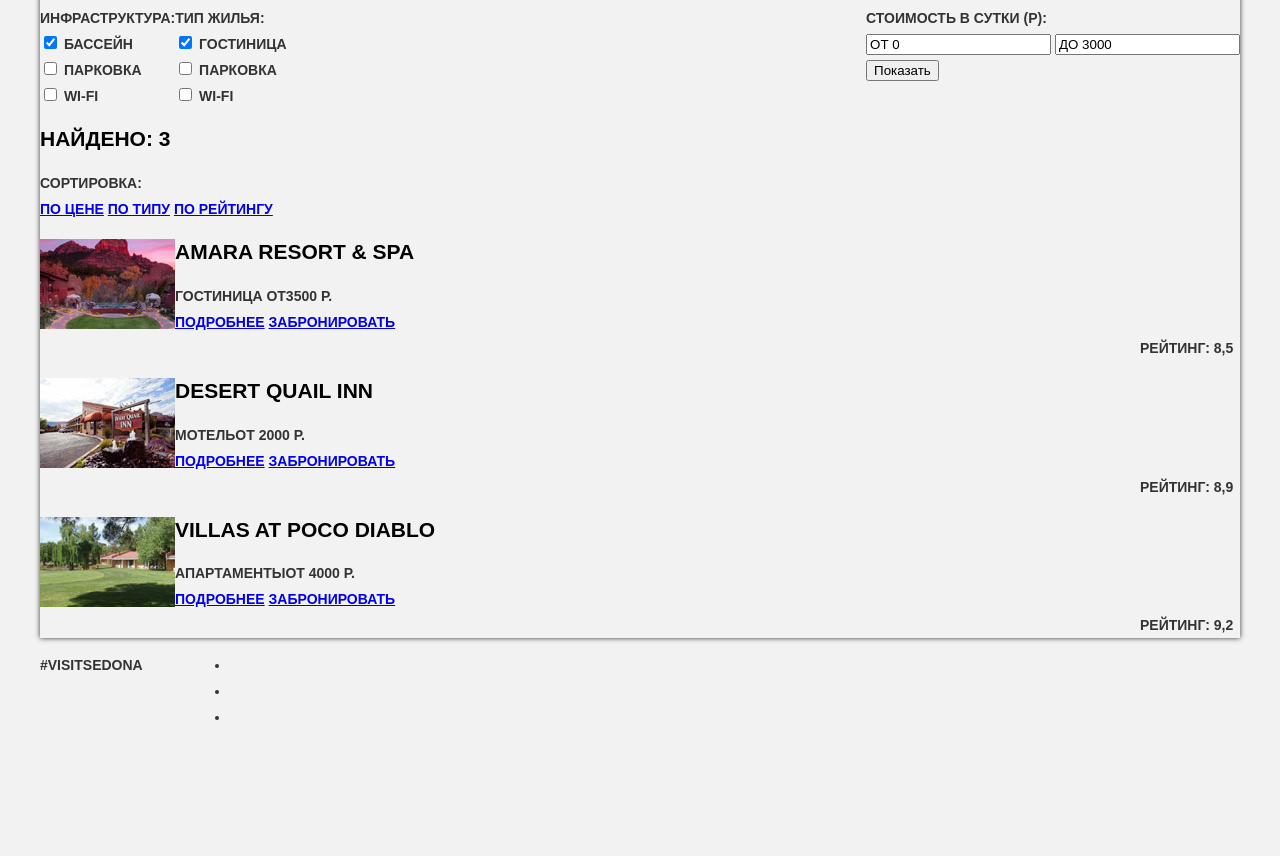
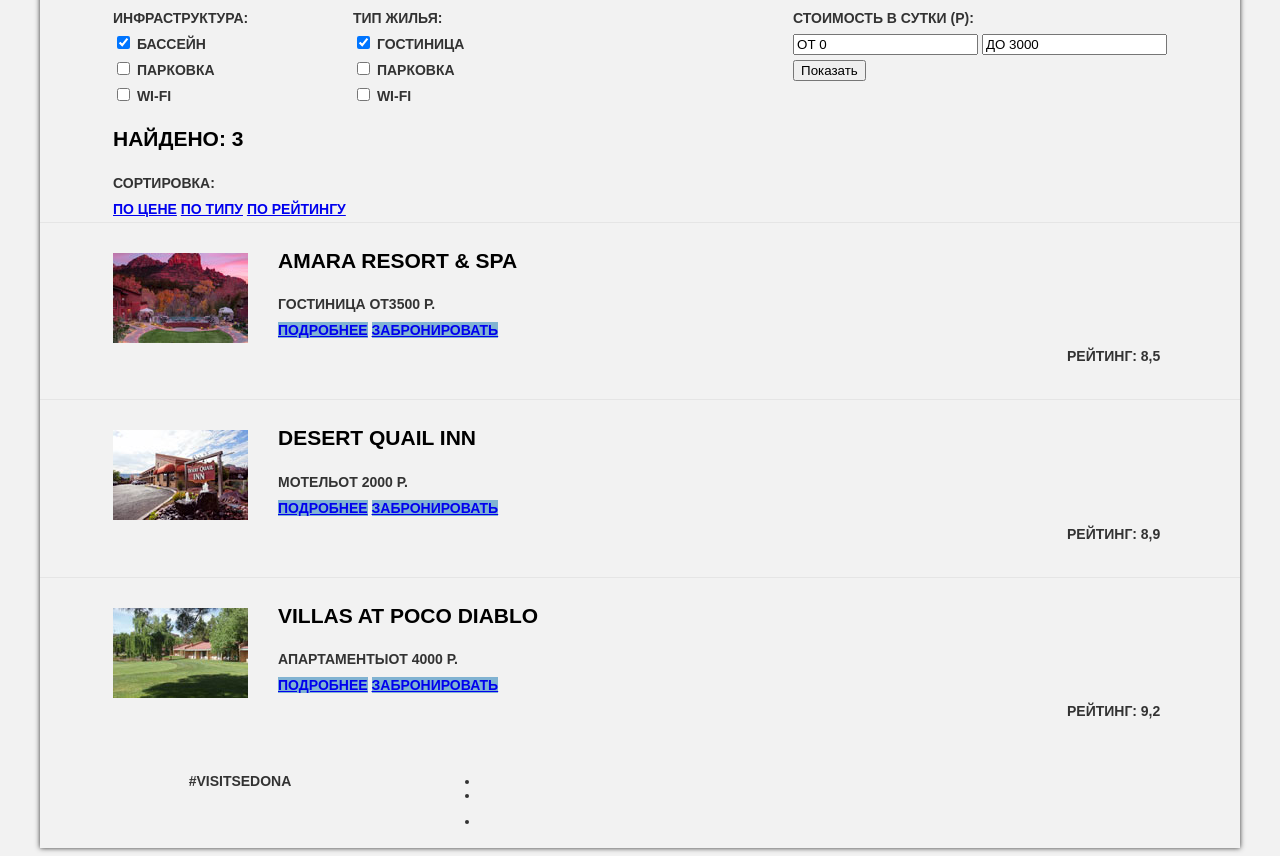
Before and after one commit to kovarnyirus/215150-sedona, a plain HTML site: page catalog.html in a window 1280 px wide. Shown: the part 205-1061 px from the top of the page. Before the commit the page ends 949 px from the top, so only its background shows below. Drawn offline with Linux system fonts and the light colour scheme.

Commit message:
сетки catalog

```diff
--- a/catalog.html
+++ b/catalog.html
@@ -143,20 +143,20 @@
         </div>
       </div>
     </div>
-    <footer class="main-footer">
+    <footer class="main-footer clearfix">
       <div class="Hashtag">
         <p>#visitSEDONA</p>
       </div>
       <div class="social-ico">
         <ul>
           <li>
-            <a href="tw-ico"></a>
+            <a href="tw-ico"><span class="tw-ico"></span></a>
           </li>
           <li>
-            <a href="fb-ico"></a>
+            <a href="fb-ico"><span class="fb-ico"></span></a>
           </li>
           <li>
-            <a href="ut-ico"></a>
+            <a href="ut-ico"><span class="ut-ico"></span></a>
           </li>
         </ul>
       </div>
--- a/css/style.css
+++ b/css/style.css
@@ -134,23 +134,36 @@ h2 {
 
 .Hashtag{
   float: left;
-  width: 150px;
+  width: 400px;
+  text-align: center;
 }
 .social-ico{
   float: left;
-  width: 166px;
+  width: 400px;
 }
 .academy-lable{
   float: right;
-  width: 200px;
+  width: 400px;
 }
-
+.tw-ico{
+  display: block;
+  width:
+}
 
 /* catalog */
 
-
+.header-result{
+  padding-left: 73px;
+  padding-right: 73px;
+}
 .infrastructure{
   float: left;
+  width: 240px;
+
+}
+.filter{
+padding-left: 73px;
+padding-right: 73px;
 }
 .filter-cost{
   float: right;
@@ -160,8 +173,22 @@ h2 {
 }
 .photo-hotel{
   float: left;
+  padding-right: 30px;
 }
 .hotel-rating{
   float: right;
   width: 100px;
 }
+.result-content{
+  padding-left: 73px;
+  padding-right: 73px;
+  padding-top: 30px;
+  padding-bottom: 30px;
+  border-top: 1px solid #e5e5e5;
+}
+.result-content h2{
+  margin-top: -5px;
+}
+.additional-menu a {
+  background-color: #81b3d2;
+}
```
